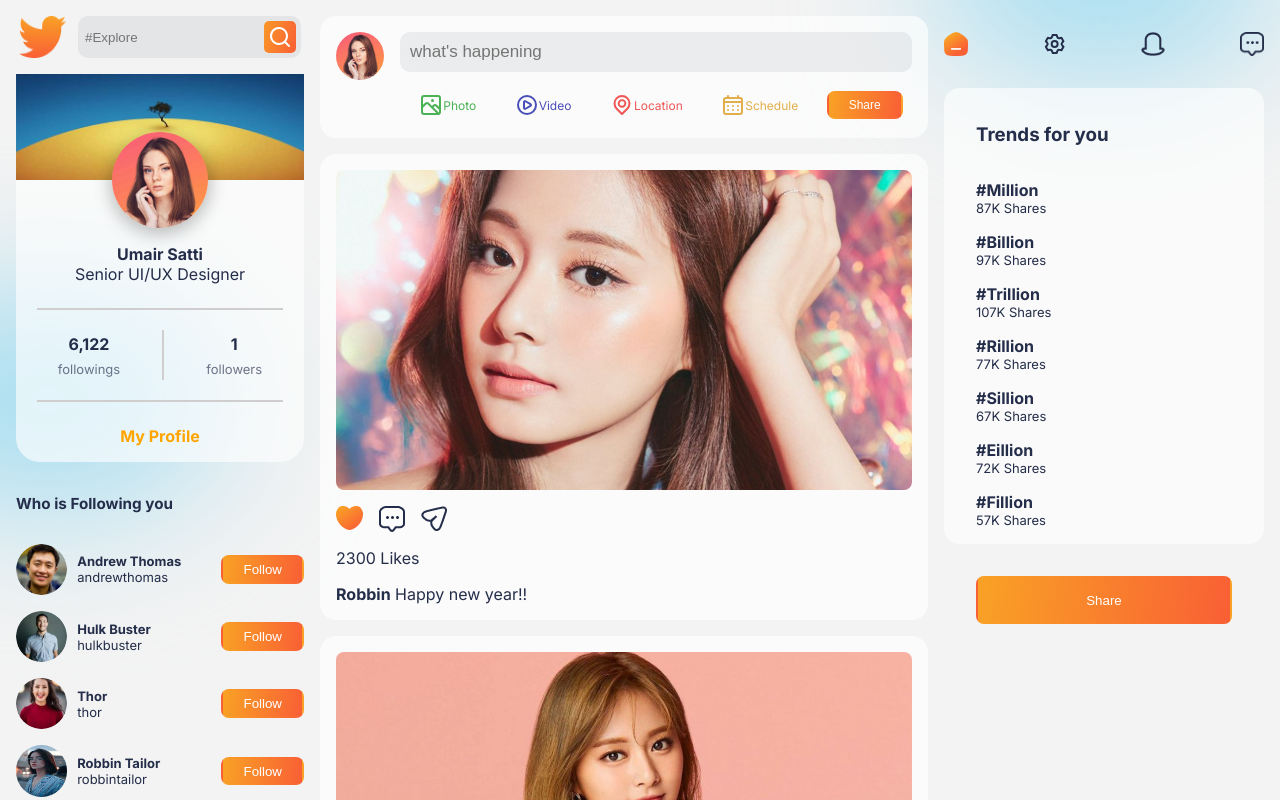
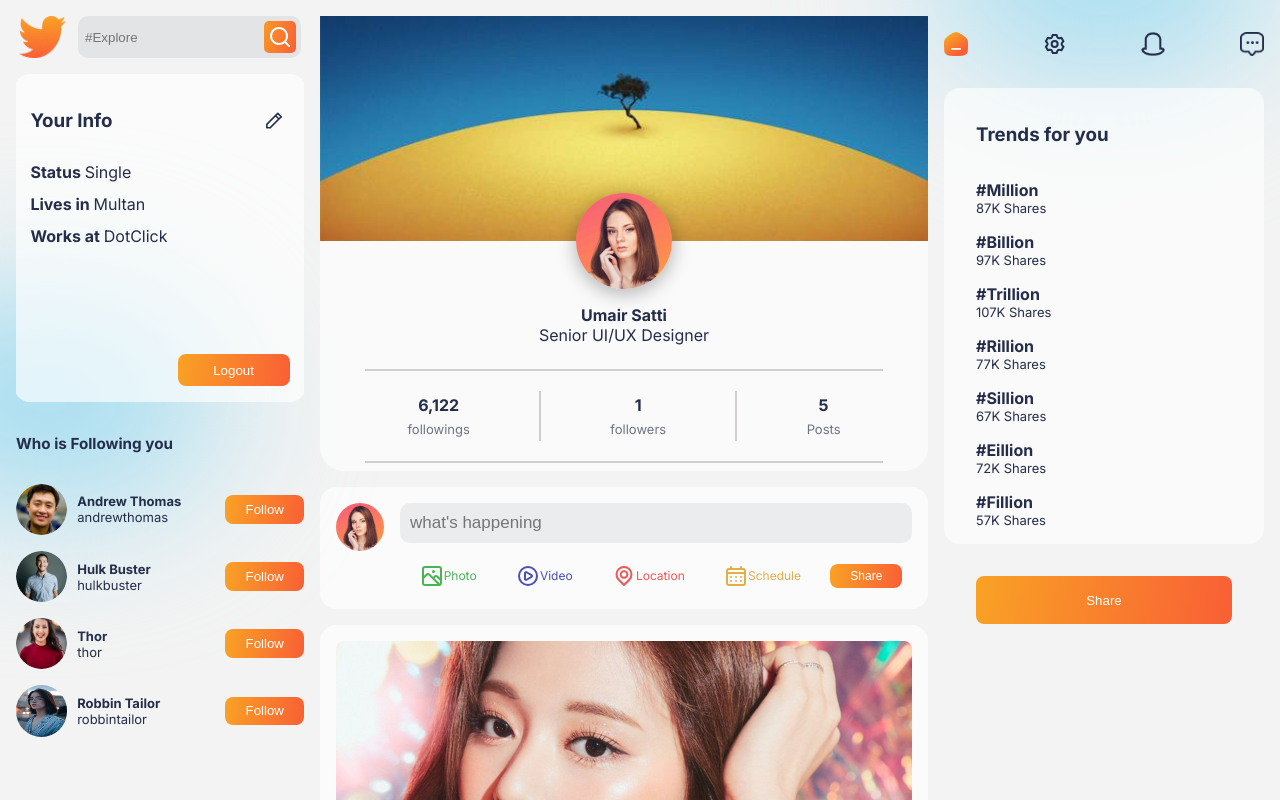
Before and after one commit to bilalhanifkhatri/social-media-app-fe, a React (Create React App) app: page / in a window 1280 px wide. Shown: the top 800 px of the page. Built offline with nearby package versions, Linux system fonts and the light colour scheme.

Commit message:
profile page completed

```diff
--- a/src/App.css
+++ b/src/App.css
@@ -39,8 +39,8 @@
   border-radius: 0.5rem;
   background: var(--buttonBg);
   transition: all 100ms ease-out;
-  border: 2px solid transparent;
-  /* border: none; */
+  /* border: 2px solid transparent; */
+  border: none;
 }
 
 .primary-btn:hover {
--- a/src/App.js
+++ b/src/App.js
@@ -1,5 +1,6 @@
 import "./App.css";
 import Home from "./pages/home/Home";
+import Profile from "./pages/profile/Profile";
 function App() {
   return (
     <div className="App">
@@ -17,7 +18,8 @@
           left: "-8rem",
         }}
       ></div>
-      <Home />
+      {/* <Home /> */}
+      <Profile />
     </div>
   );
 }
--- /dev/null
+++ b/src/components/infoCard/InfoCard.jsx
@@ -0,0 +1,37 @@
+import React from "react";
+import { UilPen } from "@iconscout/react-unicons";
+import "./infoCard.css";
+
+const InfoCard = () => {
+  return (
+    <div className="InfoCard">
+      <div className="infoHead">
+        <h3>Your Info</h3>
+        <UilPen width="2rem" height="1.2rem" />
+      </div>
+
+      <div className="info">
+        <span>
+          <b>Status </b>
+        </span>
+        <span>Single</span>
+      </div>
+      <div className="info">
+        <span>
+          <b>Lives in </b>
+        </span>
+        <span>Multan</span>
+      </div>
+      <div className="info">
+        <span>
+          <b>Works at </b>
+        </span>
+        <span>DotClick</span>
+      </div>
+
+      <button className="primary-btn logout-button">Logout</button>
+    </div>
+  );
+};
+
+export default InfoCard;
--- /dev/null
+++ b/src/components/infoCard/infoCard.css
@@ -0,0 +1,24 @@
+.InfoCard {
+  display: flex;
+  flex-direction: column;
+  gap: 0.75rem;
+  background: var(--cardColor);
+  padding: 1rem;
+  border-radius: 1rem;
+  width: 90%;
+}
+
+.infoHead {
+  display: flex;
+  justify-content: space-between;
+  align-items: center;
+}
+.infoHead > svg {
+  cursor: pointer;
+}
+.logout-button {
+  width: 7rem;
+  height: 2rem;
+  align-self: flex-end;
+  margin-top: 6rem;
+}
--- a/src/components/posts/Posts.jsx
+++ b/src/components/posts/Posts.jsx
@@ -18,7 +18,14 @@
               <img src={Comment} alt="" />
               <img src={Share} alt="" />
             </div>
-            <span>{post?.likes} Likes</span>
+            <span
+              style={{
+                color: "var(--gray)",
+                fontSize: "12px",
+              }}
+            >
+              {post?.likes} Likes
+            </span>
             <div className="detail">
               <span>
                 <strong>{post?.name}</strong>
--- a/src/components/profileCard/ProfileCard.jsx
+++ b/src/components/profileCard/ProfileCard.jsx
@@ -3,7 +3,7 @@
 import Cover from "../../img/cover.jpg";
 import Profile from "../../img/profileImg.jpg";
 
-const ProfileCard = () => {
+const ProfileCard = ({ profilePage = false }) => {
   return (
     <div className="ProfileCard">
       <div className="ProfileImages">
@@ -26,10 +26,19 @@
             <span>1</span>
             <span>followers</span>
           </div>
+          {profilePage && (
+            <>
+              <div className="vl"></div>
+              <div className="follow">
+                <span>5</span>
+                <span>Posts</span>
+              </div>
+            </>
+          )}
         </div>
         <hr />
       </div>
-      <span>My Profile</span>
+      {!profilePage && <span>My Profile</span>}
     </div>
   );
 };
--- /dev/null
+++ b/src/components/profileLeft/ProfileLeft.jsx
@@ -0,0 +1,16 @@
+import React from "react";
+import LogoSearch from "../logoSearch/LogoSearch";
+import FollowersCard from "../followersCard/FollowersCard";
+import InfoCard from "../infoCard/InfoCard";
+
+const ProfileLeft = () => {
+  return (
+    <div className="ProfileSide">
+      <LogoSearch />
+      <InfoCard />
+      <FollowersCard />
+    </div>
+  );
+};
+
+export default ProfileLeft;
--- /dev/null
+++ b/src/pages/profile/Profile.jsx
@@ -0,0 +1,21 @@
+import React from "react";
+import "./profile.css";
+import ProfileLeft from "../../components/profileLeft/ProfileLeft";
+import ProfileCard from "../../components/profileCard/ProfileCard";
+import PostSide from "../../components/postSide/PostSide";
+import RightSide from "../../components/rightSide/RightSide";
+
+const Profile = () => {
+  return (
+    <div className="Profile">
+      <ProfileLeft />
+      <div className="profileCenter">
+        <ProfileCard profilePage={true} />
+        <PostSide />
+      </div>
+      <RightSide />
+    </div>
+  );
+};
+
+export default Profile;
--- /dev/null
+++ b/src/pages/profile/profile.css
@@ -0,0 +1,12 @@
+.Profile {
+  position: relative;
+  display: grid;
+  gap: 1rem;
+  grid-template-columns: 18rem auto 20rem;
+}
+
+.profileCenter {
+  display: flex;
+  flex-direction: column;
+  gap: 1rem;
+}
```
